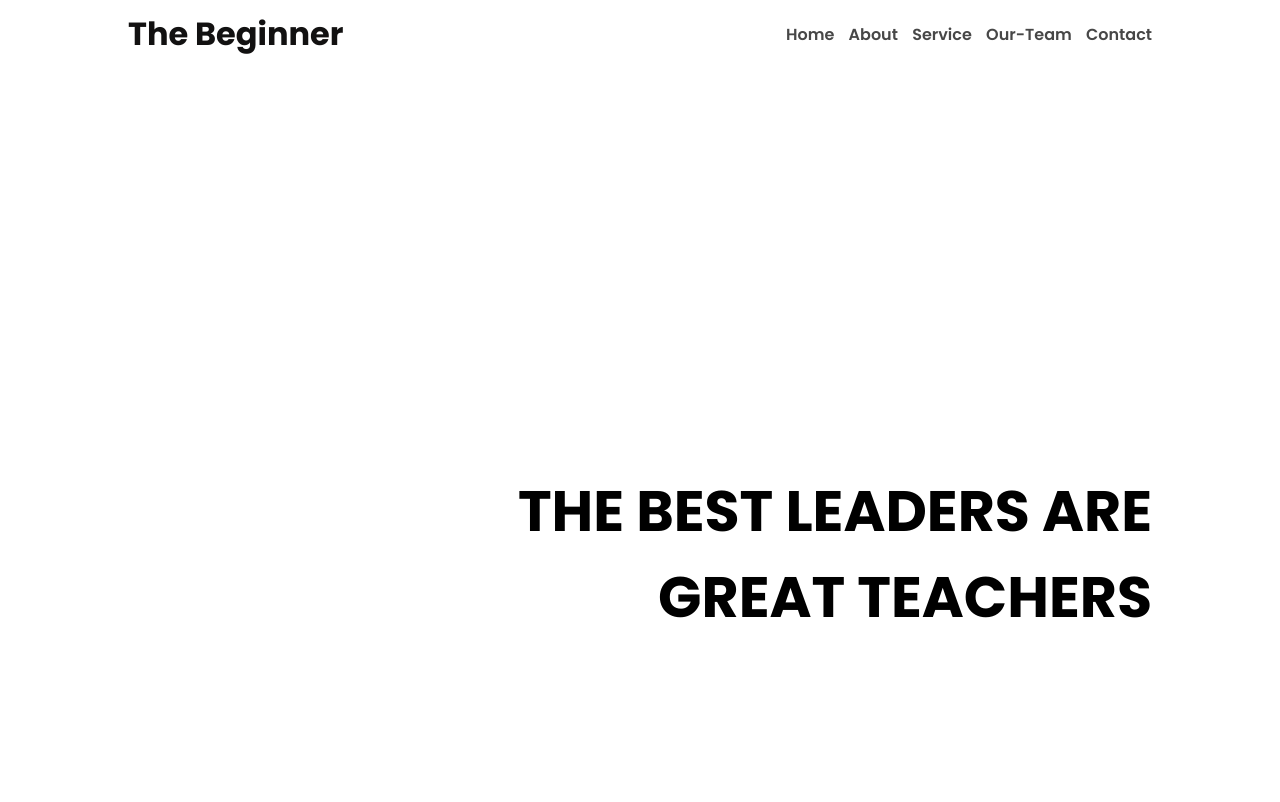
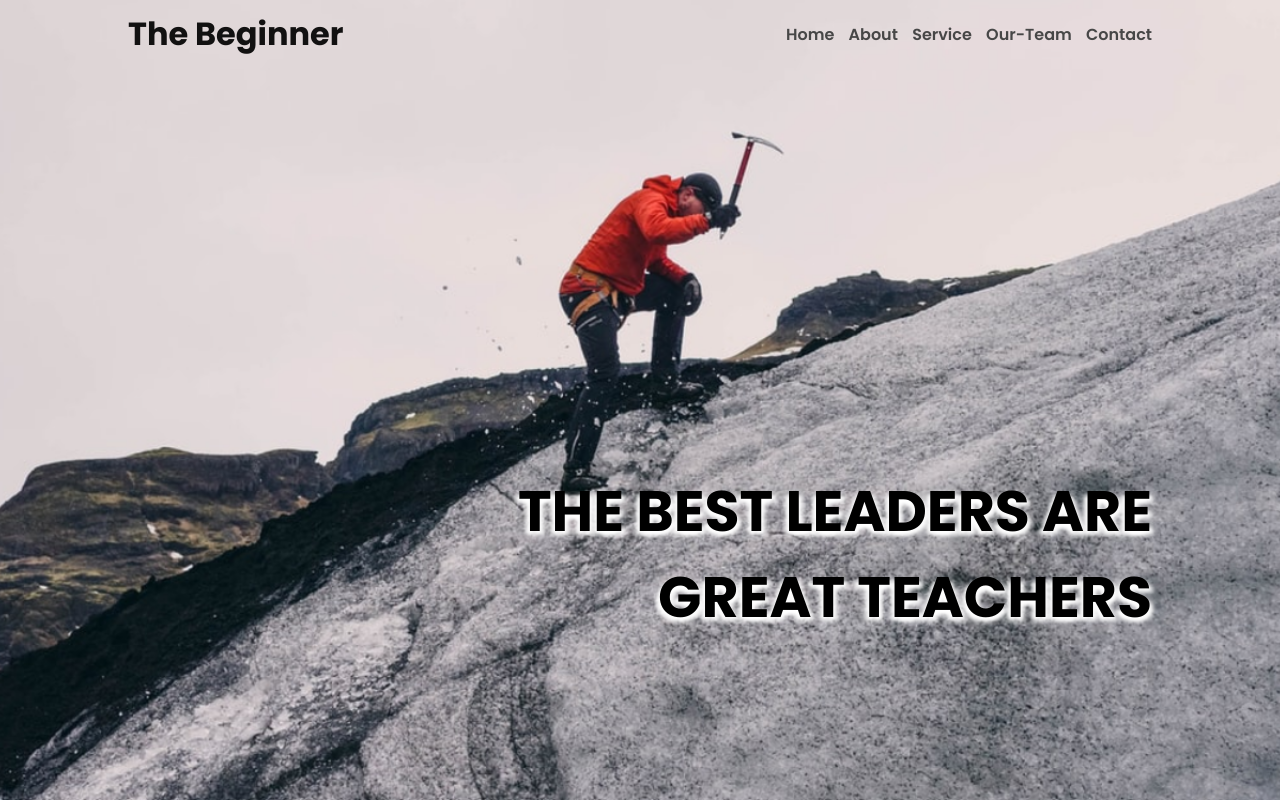
Before and after one commit to Mustakim-1022/project2, a plain HTML site: page index.html in a window 1280 px wide. Shown: the top 802 px of the page. Drawn offline with nearby package versions, Linux system fonts and the light colour scheme.

Commit message:
Update style.css

```diff
--- a/style.css
+++ b/style.css
@@ -10,7 +10,7 @@ html
 .header {
 	width: 100%;
 	min-height: 100vh;
-	background-image: url(img/background.png);
+	background-image: url(background.png);
 	background-size: cover;
 	background-position: center;
 }
```
